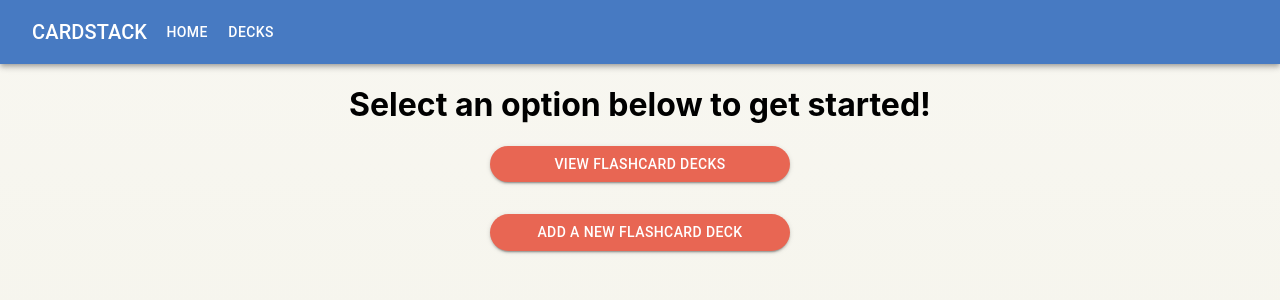
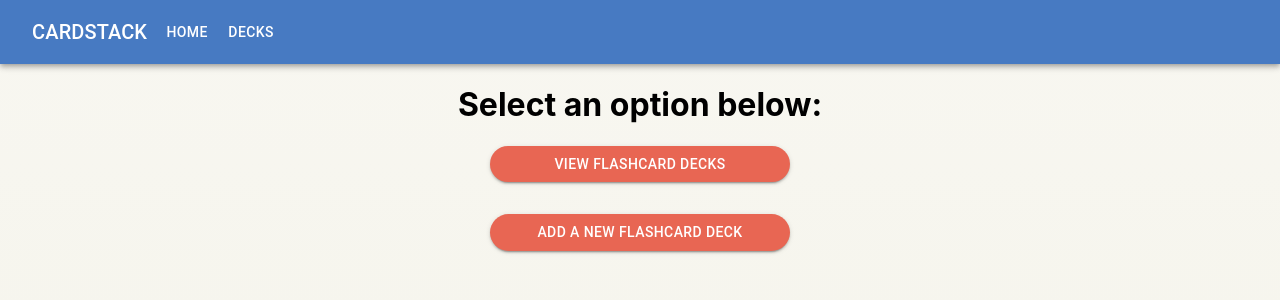
Before and after one commit to nicscobey/ringo-project3-frontend, a React (Create React App) app: page /my in a window 1280 px wide. Shown: the top 300 px of the page. Built offline with nearby package versions, Linux system fonts and the light colour scheme; no server answers.

Commit message:
updated FE Readme

```diff
--- a/src/App.css
+++ b/src/App.css
@@ -116,6 +116,7 @@ Button.right-top {
   margin-right: auto !important;
   margin-left: auto !important;
   margin-top: 20px;
+  padding: 0 !important;
 }
 
 .MuiLinearProgress-root {
@@ -139,9 +140,9 @@ Button.right-top {
   background-color: white !important;
 }
 
-.css-pg21s3-MuiPaper-root-MuiMobileStepper-root {
+/* .css-pg21s3-MuiPaper-root-MuiMobileStepper-root {
   padding: 0 !important;
-}
+} */
 
 .blue-text {
   color: #3e6f8e;
--- a/src/components/ProgressBar.js
+++ b/src/components/ProgressBar.js
@@ -1,18 +1,7 @@
 import * as React from 'react';
-import { useTheme } from '@mui/material/styles';
 import MobileStepper from '@mui/material/MobileStepper';
 
 export default function ProgressBar(props) {
-  const theme = useTheme();
-  const [activeStep, setActiveStep] = React.useState(0);
-
-//   const handleNext = () => {
-//     setActiveStep((prevActiveStep) => prevActiveStep + 1);
-//   };
-
-//   const handleBack = () => {
-//     setActiveStep((prevActiveStep) => prevActiveStep - 1);
-//   };
 
   return (
     <MobileStepper id="practice-navbar" className="progress-bar"
@@ -21,26 +10,6 @@ export default function ProgressBar(props) {
       position="static"
       activeStep={props.activeStep}
       sx={{ width: 500}}
-    //   nextButton={
-    //     <Button size="small" onClick={handleNext} disabled={activeStep === 5}>
-    //       Next
-    //       {theme.direction === 'rtl' ? (
-    //         <KeyboardArrowLeft />
-    //       ) : (
-    //         <KeyboardArrowRight />
-    //       )}
-    //     </Button>
-    //   }
-    //   backButton={
-    //     <Button size="small" onClick={handleBack} disabled={activeStep === 0}>
-    //       {theme.direction === 'rtl' ? (
-    //         <KeyboardArrowRight />
-    //       ) : (
-    //         <KeyboardArrowLeft />
-    //       )}
-    //       Back
-    //     </Button>
-    //   }
     />
   );
 }
--- a/src/pages/Home.js
+++ b/src/pages/Home.js
@@ -39,7 +39,7 @@ const Home = (props) => {
 
     return (
         <div>
-            <h1>Select an option below to get started!</h1>
+            <h1>Select an option below:</h1>
             <Stack className="flex-center" spacing={4}>
                 <Link to="/my/decks"><Button className="fixed-width-button" variant="contained">View Flashcard Decks</Button></Link>
                 <Button onClick={handleOpen} className="fixed-width-button" variant="contained">Add a New Flashcard Deck</Button>
```
Also changed, not shown: 2 other files (tests, documents, lock files or other folders).
